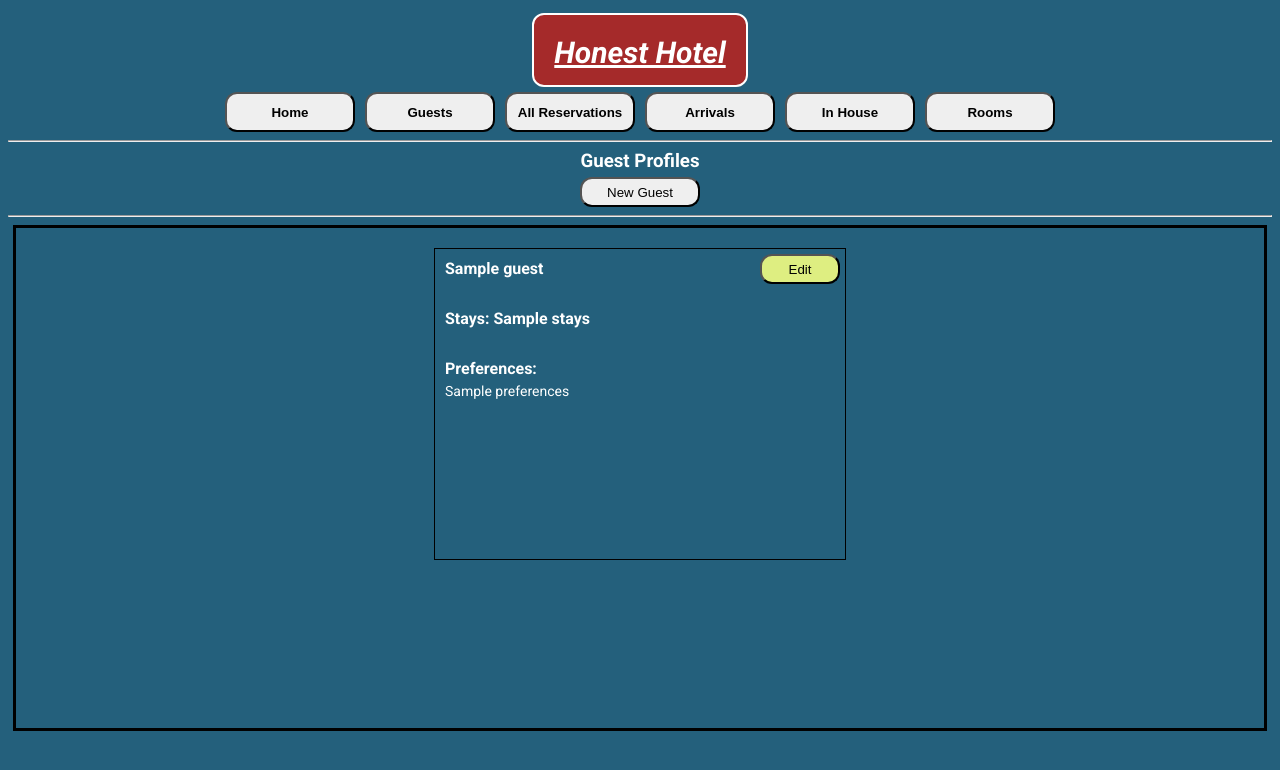
After one commit to selsmie/honest-hotel, a Flask app: page /guests/1/preferences in a window 1280 px wide. The commit adds this page. Shown: the top 770 px of the page. Run offline with Flask 2, Linux system fonts and the light colour scheme; a database or web service that is not in the repository returns one stand-in record (values such as "Sample title"); some libraries are stand-ins or nearby versions.

Commit message:
added preferences field

```diff
--- a/app/controllers/guests_controller.py
+++ b/app/controllers/guests_controller.py
@@ -35,7 +35,8 @@ def edit_guest(id):
 def update_guest(id):
     name = request.form['name']
     stays = request.form['stays']
-    updated_guest = Guest(name, stays, id)
+    preferences = request.form['preferences']
+    updated_guest = Guest(name, stays, preferences, id)
     guest_repository.update(updated_guest)
     return redirect('/guests')
 
@@ -49,3 +50,9 @@ def delete_guest(id):
 def delete_confirm(id):
     guest_repository.delete(id)
     return redirect('/guests')
+
+# Preferences
+@guests_blueprint.route('/guests/<id>/preferences')
+def guest_preferences(id):
+    guest = guest_repository.select(id)
+    return render_template('guests/preference.html', guest=guest)
--- a/app/db/booking_manager.sql
+++ b/app/db/booking_manager.sql
@@ -5,7 +5,8 @@ DROP TABLE IF EXISTS guests;
 CREATE TABLE guests (
     id SERIAL PRIMARY KEY,
     name VARCHAR(255),
-    stays INT
+    stays INT,
+    preferences TEXT
 );
 
 CREATE TABLE rooms (
--- a/app/models/guest.py
+++ b/app/models/guest.py
@@ -1,8 +1,9 @@
 class Guest:
-    def __init__(self, name, stays=0, id=None):
+    def __init__(self, name, stays=0, preferences=None, id=None):
         self.name = name
         self.id = id
         self.stays = stays
+        self.preferences = preferences
 
     def increase_stay_count(self):
         self.stays += 1
--- a/app/repositories/guest_repository.py
+++ b/app/repositories/guest_repository.py
@@ -15,7 +15,7 @@ def select_all():
     sql = "SELECT * FROM guests"
     results = run_sql(sql)
     for row in results:
-        guest = Guest(row['name'], row['stays'], row['id'])
+        guest = Guest(row['name'], row['stays'], row['preferences'], row['id'])
         guests.append(guest)
     return guests
 
@@ -25,7 +25,7 @@ def select(id):
     values =[id]
     result = run_sql(sql, values)[0]
     if result is not None:
-        guest = Guest(result['name'], result['stays'], result['id'])
+        guest = Guest(result['name'], result['stays'], result['preferences'], result['id'])
     return guest
 
 def delete_all():
@@ -38,9 +38,10 @@ def delete(id):
     run_sql(sql, values)
 
 def update(guest):
-    sql = "UPDATE guests SET name = %s WHERE id = %s"
-    values = [guest.name, guest.id]
+    sql = "UPDATE guests SET (name, preferences) = (%s, %s) WHERE id = %s"
+    values = [guest.name, guest.preferences, guest.id]
     run_sql(sql, values)
+    print(guest.preferences)
 
 def stays(id):
     # take in reservation id
--- a/app/repositories/reservation_repository.py
+++ b/app/repositories/reservation_repository.py
@@ -113,14 +113,12 @@ def total_inh_rooms():
 
 def current_occupancy():
     total_rooms = len(room_repository.select_all()) - 1
-    print(total_rooms)
     inh = total_inh_rooms()
     current_occupancy = (inh/ total_rooms) * 100
     return round(current_occupancy, 1)
 
 def expected_occupancy():
     total_rooms = len(room_repository.select_all()) - 1
-    print(total_rooms)
     inh = total_inh_rooms()
     expected_occupancy = ((inh - total_departures() + total_arrivals()) / total_rooms) * 100
     return round(expected_occupancy, 1)
--- a/app/static/guest.css
+++ b/app/static/guest.css
@@ -134,3 +134,65 @@
 .content > h3 {
     text-align: center;
 }
+
+.preferences {
+    border: 1px black solid;
+    margin: 20px;
+    padding: 5px;
+    max-height: 300px;
+    width: 400px;
+    overflow: scroll;
+    display: grid;
+    grid-template-columns: 2;
+    grid-template-rows: 1fr 1fr 4fr;
+    grid-template-areas:
+    "name edit"
+    "stays edit"
+    "preferences preferences";
+}
+
+#pref-name {
+    max-width: 380px;
+    margin: 5px;
+    grid-area: name;
+}
+
+#pref-stays {
+    max-width: 350px;
+    margin: 5px;
+    grid-area: stays;
+}
+
+#pref {
+    max-width: 380px;
+    overflow-wrap: break-word;
+    grid-area: preferences;
+}
+
+#pref > h4 {
+    margin: 5px;
+}
+
+#pref > p {
+    margin: 5px;
+    font-size: 14px;
+}
+
+.preferences > form {
+    justify-self: flex-end;
+}
+
+.preferences > form > button {
+    height: 30px;
+    width: 80px;
+    margin-top: 0px;
+    border-radius: 12px;
+    background-color: rgb(222, 238, 129);
+    grid-area: edit;
+}
+
+.preferences > form > button:hover {
+    background-color: rgb(233, 250, 0);
+    font-weight: bolder;
+    cursor: pointer;
+}
--- a/app/templates/guests/edit.html
+++ b/app/templates/guests/edit.html
@@ -12,6 +12,10 @@
         <label for="name">Name:</label>
         <input type="text" id="name" name="name" value="{{ guest.name }}" placeholder="Name" required autofocus>
       </div>
+      <div>
+        <label for="preferences">Preferences</label>
+        <textarea name="preferences" id="preferences" cols="15" rows="3" placeholder="Preferences" value='{{guest.preferences}}'>{{guest.preferences}}</textarea>
+      </div>
       <div class='new-input'>
         <input type="submit" name='stays' value="Save Changes">
       </div>
--- a/app/templates/guests/guest.html
+++ b/app/templates/guests/guest.html
@@ -11,7 +11,8 @@
   {% for guest in guests %}
     <section class='names'>
       <img src="https://www.xovi.com/wp-content/plugins/all-in-one-seo-pack/images/default-user-image.png" alt="">
-      <h4>{{guest.name}}</h4>
+      <a href="/guests/{{guest.id}}/preferences"><h4>{{guest.name}}</h4></a>
+
       <p>Stays: {{guest.stays}}</p>
       <div class='change-buttons'>
         <form action="/guests/{{guest.id}}/edit" value='edit'>
--- /dev/null
+++ b/app/templates/guests/preference.html
@@ -0,0 +1,26 @@
+{% extends 'base.html' %}
+
+{% block content %}
+
+<hr>
+<h3>Guest Profiles</h3>
+<div class='new-item'>
+  <a href="/guests/new"><button>New Guest</button></a>
+</div>
+<hr>
+<main class='content'>
+  <section class='preferences'>
+    <h4 id='pref-name'>{{guest.name}}</h4>
+    <h4 id='pref-stays'>Stays: {{guest.stays}}</h4>
+    <div id='pref'>
+      <h4 >Preferences: </h4>
+    <p>{{guest.preferences}}</p>
+    </div>
+
+    <form action="/guests/{{guest.id}}/edit" value='edit'>
+      <button>Edit</button>
+    </form>
+  </section>
+
+
+{% endblock  %}
```
